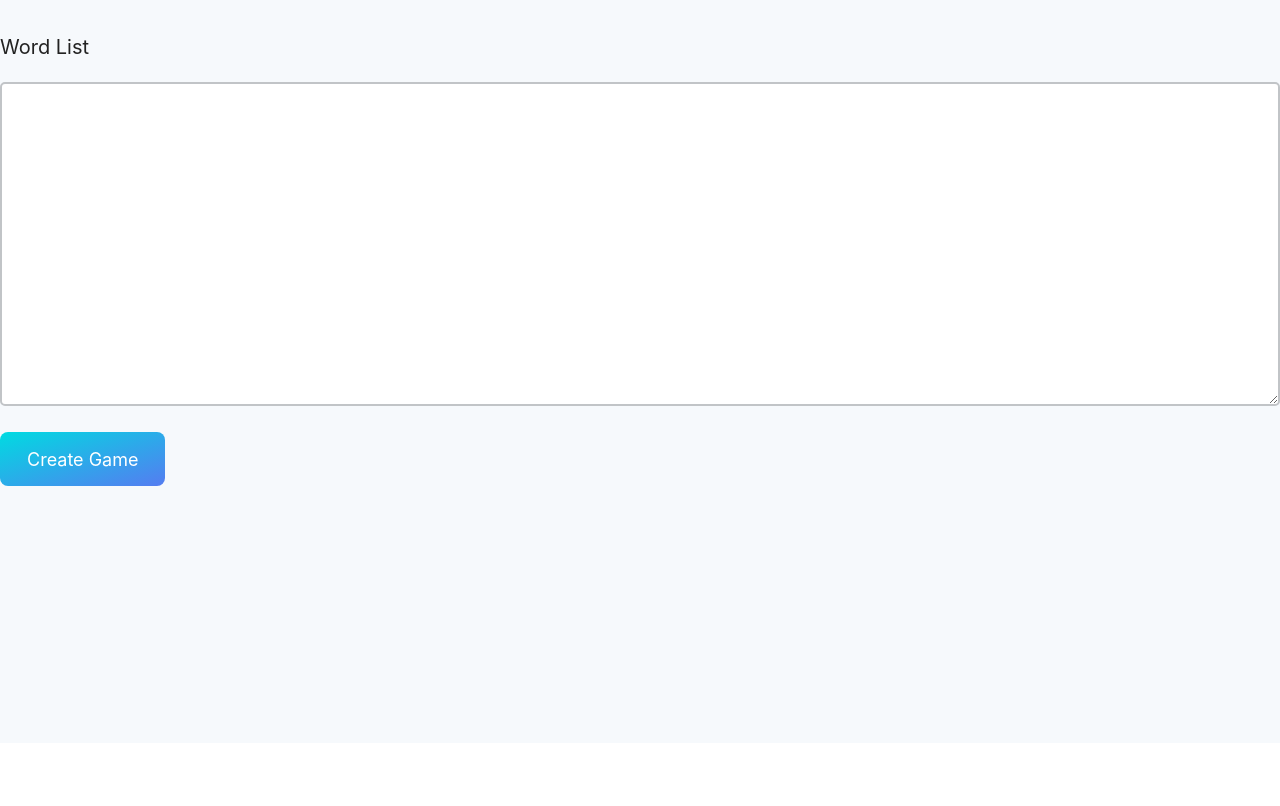
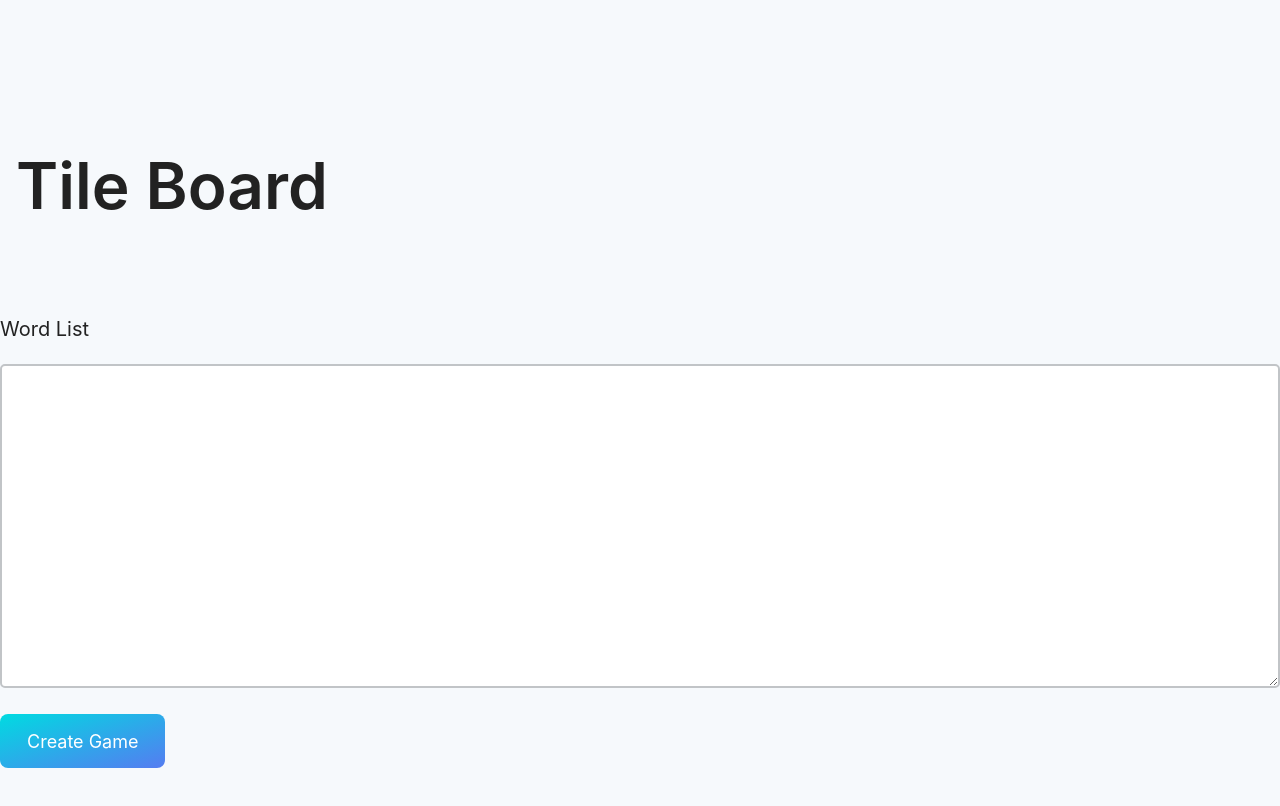
Before and after one commit to kolbykruger/bingo-cards, a plain HTML site: page index.html in a window 1280 px wide. Drawn offline with nearby package versions, Linux system fonts and the light colour scheme.

Commit message:
Update index.html

```diff
--- a/index.html
+++ b/index.html
@@ -10,6 +10,12 @@
 </head>
 <body>
     <main id="page">
+
+        <section class="content">
+            <div class="contents">
+                <h1 class="-fix">Tile Board</h1>
+            </div>
+        </section>
 
         <div id="app">
 
```
